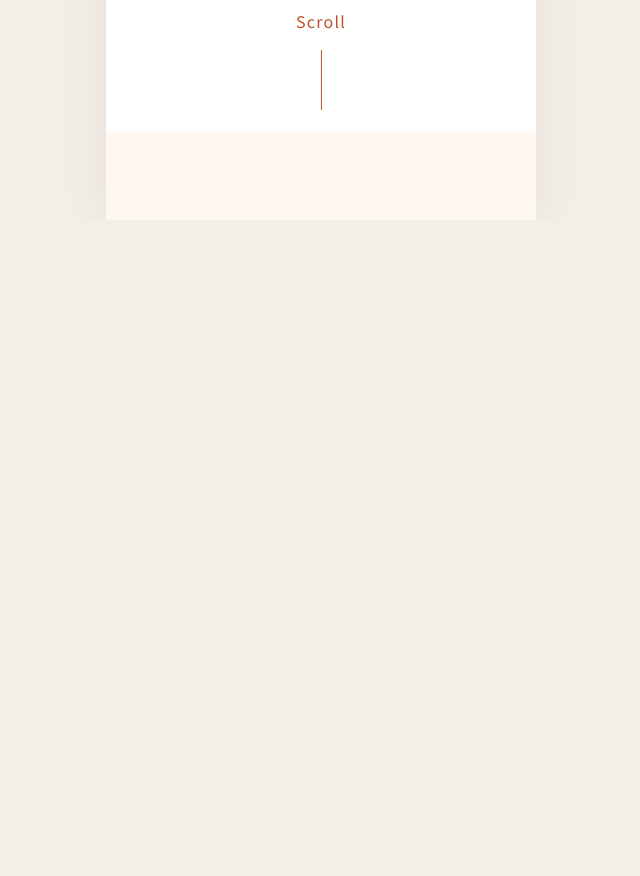
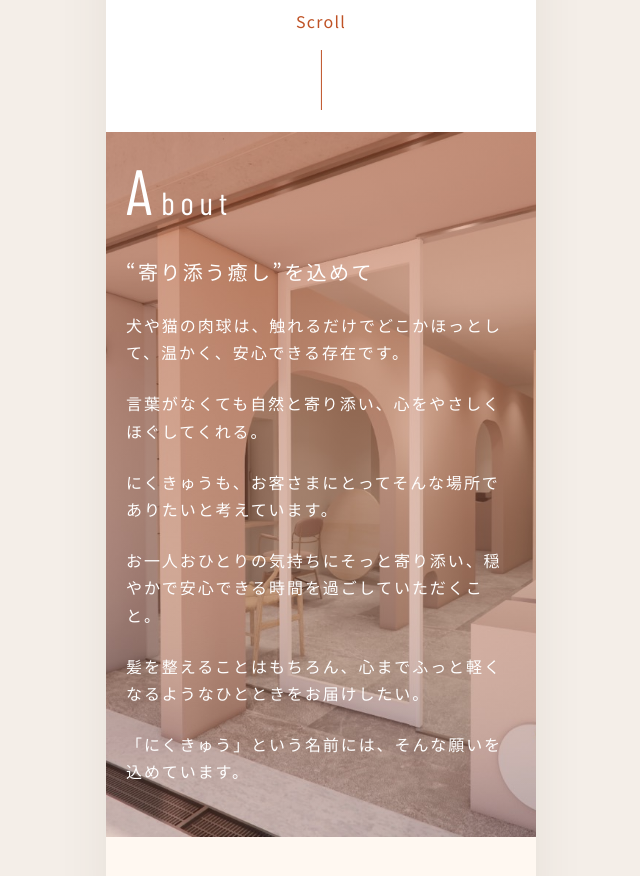
Before and after one commit to nobinobito/nikukyu, a Next.js app: page / in a window 1280 px wide. Shown: the part 720-1596 px from the top of the page, without its empty margins (319-959 px from the left). Before the commit the page ends 940 px from the top, so only its background shows below. Built offline with nearby package versions, Linux system fonts and the light colour scheme.

Commit message:
add: About

```diff
--- a/src/features/home/HomePage.tsx
+++ b/src/features/home/HomePage.tsx
@@ -1,23 +1,13 @@
 import styles from "./HomePage.module.css";
 import {HeroSection} from "@/features/home/sections/HeroSection/HeroSection";
-
-const sections = [
-  "Hero",
-  "About",
-  "Features",
-  "Experience",
-  "Salon Products",
-  "Online Store",
-  "Payments",
-  "Salon Information",
-  "Reservation Guide",
-];
+import {AboutSection} from "@/features/home/sections/AboutSection/AboutSection";
 
 export function HomePage() {
   return (
     <div className={styles.siteShell}>
       <main className={styles.main}>
         <HeroSection/>
+        <AboutSection/>
       </main>
     </div>
   );
--- /dev/null
+++ b/src/features/home/sections/AboutSection/AboutSection.module.css
@@ -0,0 +1,84 @@
+.about {
+    position: relative;
+    min-height: 632px;
+    overflow: hidden;
+    background: #dcb4a1;
+}
+
+.background {
+    position: absolute;
+    inset: 0;
+}
+
+.backgroundImage {
+    position: absolute;
+    inset: 0;
+    width: 100%;
+    height: 100%;
+    object-fit: cover;
+    object-position: 41% center;
+}
+
+.overlay {
+    position: absolute;
+    inset: 0;
+    background: linear-gradient(180deg, rgba(191, 82, 37, 0.4) 0%, rgba(191, 82, 37, 0.1) 100%);
+}
+
+.content {
+    position: relative;
+    z-index: 1;
+    padding: 26px 20px 48px;
+    color: #ffffff;
+}
+
+.heading {
+    display: flex;
+    align-items: baseline;
+    gap: 6px;
+    margin: 0;
+    font-family: var(--font-heading-en);
+    font-weight: 400;
+    line-height: 1;
+    letter-spacing: 0.12em;
+}
+
+.headingLead {
+    font-size: 64px;
+    line-height: 1;
+}
+
+.headingRest {
+    font-size: 32px;
+    line-height: 1;
+    letter-spacing: 0.18em;
+}
+
+.catchCopy {
+    margin: 34px 0 24px;
+    font-size: 20px;
+    line-height: 1.6;
+    letter-spacing: 0.12em;
+}
+
+.body {
+    display: grid;
+    gap: 24px;
+    font-size: 16px;
+    line-height: 1.7;
+    letter-spacing: 0.12em;
+}
+
+.body p {
+    margin: 0;
+}
+
+@media (min-width: 768px) {
+    .about {
+        min-height: 632px;
+    }
+
+    .content {
+        padding-bottom: 52px;
+    }
+}
--- /dev/null
+++ b/src/features/home/sections/AboutSection/AboutSection.tsx
@@ -0,0 +1,34 @@
+import styles from "./AboutSection.module.css";
+
+const aboutBackgroundSrc = "/home/about/about-bg.jpg";
+
+export function AboutSection() {
+  return (
+    <section className={styles.about} aria-labelledby="about-title">
+      <div className={styles.background} aria-hidden="true">
+        {/* Temporary Figma asset URL until a local file is added under public/home/about/. */}
+        {/* eslint-disable-next-line @next/next/no-img-element */}
+        <img className={styles.backgroundImage} src={aboutBackgroundSrc} alt="" />
+        <div className={styles.overlay}/>
+      </div>
+
+      <div className={styles.content}>
+        <h2 id="about-title" className={styles.heading}>
+          <span className={styles.headingLead}>A</span>
+          <span className={styles.headingRest}>bout</span>
+        </h2>
+
+        <p className={styles.catchCopy}>“寄り添う癒し”を込めて</p>
+
+        <div className={styles.body}>
+          <p>犬や猫の肉球は、触れるだけでどこかほっとして、温かく、安心できる存在です。</p>
+          <p>言葉がなくても自然と寄り添い、心をやさしくほぐしてくれる。</p>
+          <p>にくきゅうも、お客さまにとってそんな場所でありたいと考えています。</p>
+          <p>お一人おひとりの気持ちにそっと寄り添い、穏やかで安心できる時間を過ごしていただくこと。</p>
+          <p>髪を整えることはもちろん、心までふっと軽くなるようなひとときをお届けしたい。</p>
+          <p>「にくきゅう」という名前には、そんな願いを込めています。</p>
+        </div>
+      </div>
+    </section>
+  );
+}
```
Also changed, not shown: public/home/about/about-bg.jpg (added).
